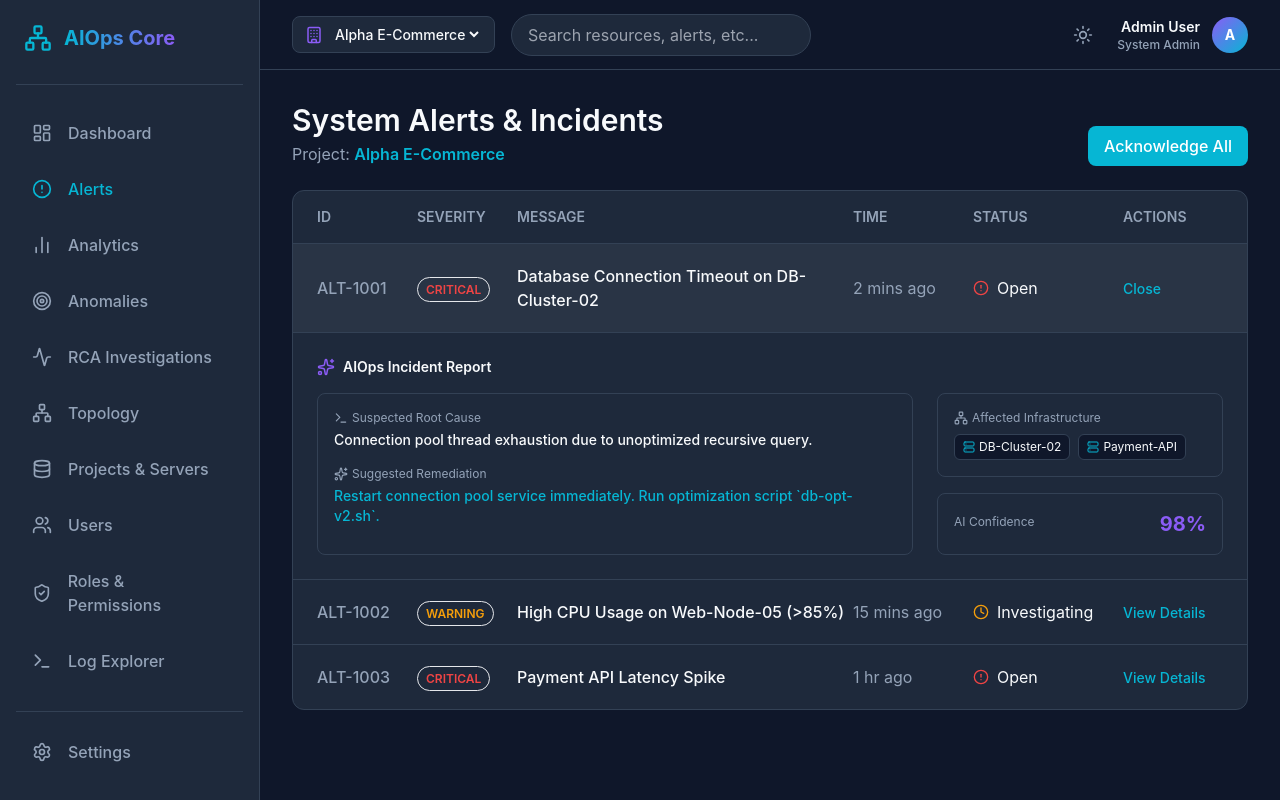
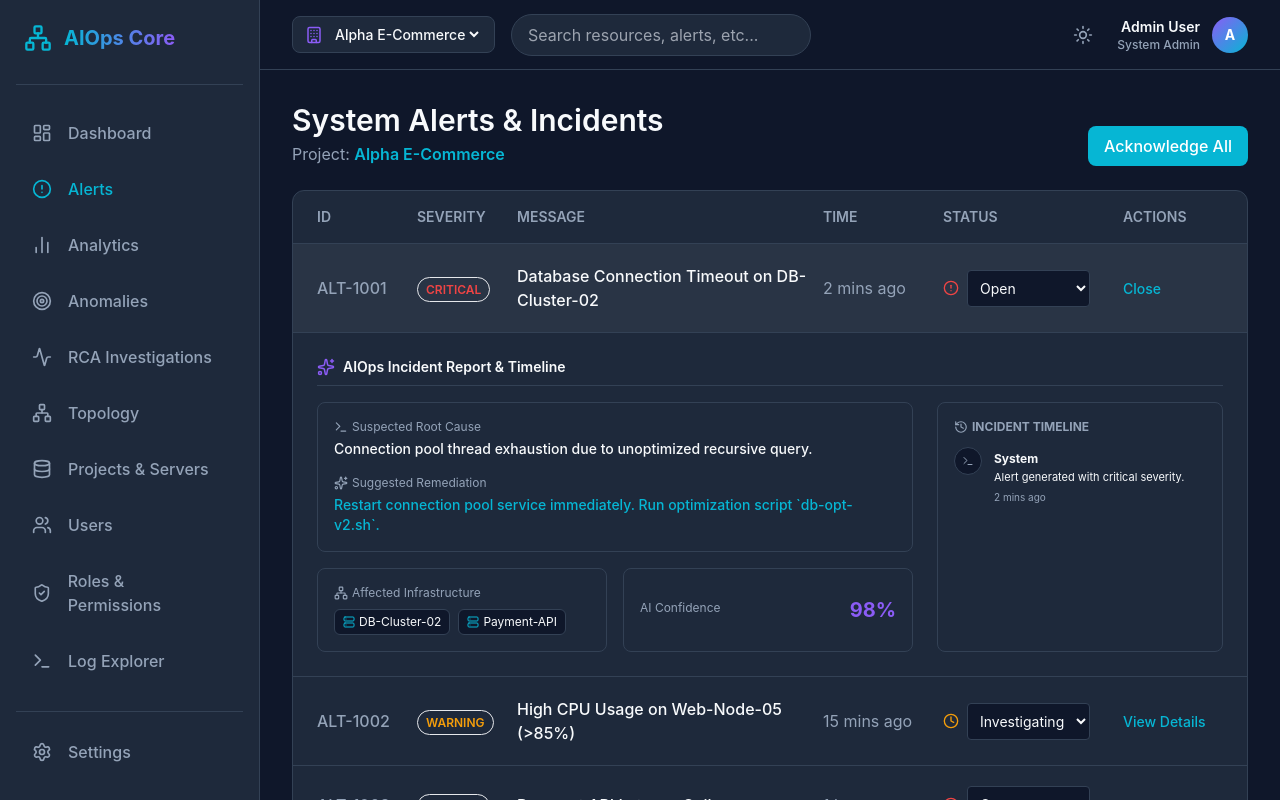
Before and after one commit to sudhanshu-acl/AIOPS-FRONTEND, a React (Vite) app: page /alerts in a window 1280 px wide. Both pictures are taken after a click on the element 770 px from the left and 288 px from the top of the page. Built offline with nearby package versions, Linux system fonts and the light colour scheme.

Commit message:
feat: implement Alerts component with status management and incident reporting view

```diff
--- a/src/modules/alerts/Alerts.tsx
+++ b/src/modules/alerts/Alerts.tsx
@@ -1,18 +1,63 @@
-import React, { useState } from 'react';
+import React, { useState, useEffect } from 'react';
 import { getAlerts, AlertSeverity, AlertStatus, Alert } from '../../services/dummyData';
-import { AlertCircle, CheckCircle, Clock, Sparkles, Server, Network, Terminal } from 'lucide-react';
+import { AlertCircle, CheckCircle, Clock, Sparkles, Server, Network, Terminal, History, UserCircle } from 'lucide-react';
 import { useProject } from '../../context/ProjectContext';
 
+interface AlertLog {
+  time: string;
+  user: string;
+  action: string;
+}
+
 const Alerts: React.FC = () => {
-  const { selectedProject } = useProject();
+  const { selectedProject, user } = useProject();
   const [expandedAlertId, setExpandedAlertId] = useState<string | null>(null);
+  const [localAlerts, setLocalAlerts] = useState<Alert[]>([]);
+  const [alertLogs, setAlertLogs] = useState<Record<string, AlertLog[]>>({});
+
+  useEffect(() => {
+    if (selectedProject) {
+      const initialAlerts = getAlerts(selectedProject.id);
+      setLocalAlerts(initialAlerts);
+
+      // Initialize some dummy logs for existing alerts
+      const initialLogs: Record<string, AlertLog[]> = {};
+      initialAlerts.forEach(a => {
+        initialLogs[a.id] = [
+          { time: a.timestamp, user: 'System', action: `Alert generated with ${a.severity} severity.` }
+        ];
+        if (a.status !== 'Open') {
+          initialLogs[a.id].unshift({ time: 'Just now', user: 'Auto-Triage', action: `Status updated to ${a.status}` });
+        }
+      });
+      setAlertLogs(initialLogs);
+    }
+  }, [selectedProject]);
 
   if (!selectedProject) return null;
 
-  const alerts = getAlerts(selectedProject.id);
+  const handleStatusChange = (e: React.ChangeEvent<HTMLSelectElement>, alertId: string) => {
+    e.stopPropagation(); // Prevent expanding row when clicking dropdown
+    const newStatus = e.target.value as AlertStatus;
+
+    // Update alert status
+    setLocalAlerts(prev => prev.map(a => a.id === alertId ? { ...a, status: newStatus } : a));
+
+    // Add audit log
+    const now = new Date();
+    const timeString = `${now.getHours().toString().padStart(2, '0')}:${now.getMinutes().toString().padStart(2, '0')}`;
+
+    setAlertLogs(prev => ({
+      ...prev,
+      [alertId]: [
+        { time: `Today at ${timeString}`, user: user.name, action: `Changed status to ${newStatus}` },
+        ...(prev[alertId] || [])
+      ]
+    }));
+  };
 
   const getSeverityClass = (severity: AlertSeverity) => {
-    switch(severity) {
+    switch (severity) {
       case 'critical': return 'bg-status-error/15 text-status-error border border-status-error/30';
       case 'warning': return 'bg-status-warning/15 text-status-warning border border-status-warning/30';
       case 'info': return 'bg-accent-cyan/15 text-accent-cyan border border-accent-cyan/30';
@@ -27,7 +72,7 @@ const Alerts: React.FC = () => {
   };
 
   const getExpandedInfo = (alert: Alert) => {
-    switch(alert.severity) {
+    switch (alert.severity) {
       case 'critical':
         return {
           rootCause: 'Connection pool thread exhaustion due to unoptimized recursive query.',
@@ -70,7 +115,7 @@ const Alerts: React.FC = () => {
       </div>
 
       <div className="card p-0 overflow-hidden">
-        <div className="grid grid-cols-[100px_100px_2fr_120px_150px_100px] py-4 px-6 bg-bg-dark/50 border-b border-border-color font-semibold text-text-secondary text-sm uppercase">
+        <div className="grid grid-cols-[100px_100px_2fr_120px_180px_100px] py-4 px-6 bg-bg-dark/50 border-b border-border-color font-semibold text-text-secondary text-sm uppercase">
           <div>ID</div>
           <div>Severity</div>
           <div>Message</div>
@@ -80,11 +125,11 @@ const Alerts: React.FC = () => {
         </div>
 
         <div className="flex flex-col">
-          {alerts.length > 0 ? (
-            alerts.map(alert => (
+          {localAlerts.length > 0 ? (
+            localAlerts.map(alert => (
               <React.Fragment key={alert.id}>
                 <div
-                  className={`grid grid-cols-[100px_100px_2fr_120px_150px_100px] py-5 px-6 items-center border-b border-border-color transition-colors duration-200 cursor-pointer last:border-b-0 hover:bg-white/5 ${expandedAlertId === alert.id ? 'bg-white/5' : ''}`}
+                  className={`grid grid-cols-[100px_100px_2fr_120px_180px_100px] py-5 px-6 items-center border-b border-border-color transition-colors duration-200 cursor-pointer last:border-b-0 hover:bg-white/5 ${expandedAlertId === alert.id ? 'bg-white/5' : ''}`}
                   onClick={() => toggleExpand(alert.id)}
                 >
                   <div className="font-medium text-text-secondary">{alert.id}</div>
@@ -93,11 +138,19 @@ const Alerts: React.FC = () => {
                       {alert.severity}
                     </span>
                   </div>
-                  <div className="font-medium text-text-primary">{alert.message}</div>
+                  <div className="font-medium text-text-primary pr-4">{alert.message}</div>
                   <div className="text-text-secondary">{alert.timestamp}</div>
-                  <div className="flex items-center gap-2">
+                  <div className="flex items-center gap-2" onClick={(e) => e.stopPropagation()}>
                     {getStatusIcon(alert.status)}
-                    <span>{alert.status}</span>
+                    <select
+                      value={alert.status}
+                      onChange={(e) => handleStatusChange(e, alert.id)}
+                      className="bg-bg-dark border border-border-color text-text-primary text-sm rounded px-2 py-2 focus:outline-none focus:border-accent-cyan cursor-pointer"
+                    >
+                      <option value="Open">Open</option>
+                      <option value="Investigating">Investigating</option>
+                      <option value="Closed">Closed</option>
+                    </select>
                   </div>
                   <div>
                     <button className="bg-transparent border-none cursor-pointer font-medium text-sm text-accent-cyan hover:underline">
@@ -108,31 +161,34 @@ const Alerts: React.FC = () => {
 
                 {expandedAlertId === alert.id && (
                   <div className="col-span-full bg-bg-dark/80 border-b border-border-color p-6 animate-in fade-in slide-in-from-top-4 duration-300">
-                    <h4 className="font-semibold text-sm flex items-center gap-2 text-text-primary mb-4">
+                    <h4 className="font-semibold text-sm flex items-center gap-2 text-text-primary mb-4 border-b border-border-color pb-2">
                       <Sparkles size={18} className="text-accent-purple" />
-                      AIOps Incident Report
+                      AIOps Incident Report & Timeline
                     </h4>
 
-                    <div className="grid grid-cols-1 md:grid-cols-3 gap-6">
-                      <div className="bg-bg-card border border-border-color rounded-lg p-4 col-span-2">
-                        <div className="text-xs text-text-secondary mb-1 flex items-center gap-1"><Terminal size={14}/> Suspected Root Cause</div>
+                    <div className="grid grid-cols-1 xl:grid-cols-3 gap-6">
+
+                      {/* Left Side: AI Diagnostics */}
+                      <div className="xl:col-span-2 flex flex-col gap-4">
+                        <div className="bg-bg-card border border-border-color rounded-lg p-4">
+                          <div className="text-xs text-text-secondary mb-1 flex items-center gap-1"><Terminal size={14} /> Suspected Root Cause</div>
                           <div className="text-sm font-medium text-text-primary mb-4">
                             {getExpandedInfo(alert).rootCause}
                           </div>
 
-                        <div className="text-xs text-text-secondary mb-1 flex items-center gap-1"><Sparkles size={14}/> Suggested Remediation</div>
+                          <div className="text-xs text-text-secondary mb-1 flex items-center gap-1"><Sparkles size={14} /> Suggested Remediation</div>
                           <div className="text-sm font-medium text-accent-cyan">
                             {getExpandedInfo(alert).remediation}
                           </div>
                         </div>
 
-                      <div className="flex flex-col gap-4">
-                        <div className="bg-bg-card border border-border-color rounded-lg p-4 flex-1">
-                          <div className="text-xs text-text-secondary mb-1 flex items-center gap-1"><Network size={14}/> Affected Infrastructure</div>
+                        <div className="grid grid-cols-2 gap-4">
+                          <div className="bg-bg-card border border-border-color rounded-lg p-4">
+                            <div className="text-xs text-text-secondary mb-1 flex items-center gap-1"><Network size={14} /> Affected Infrastructure</div>
                             <div className="flex flex-wrap gap-2 mt-2">
                               {getExpandedInfo(alert).affectedNodes.map(node => (
                                 <span key={node} className="text-xs bg-bg-dark border border-border-color px-2 py-1 rounded-md text-text-primary flex items-center gap-1">
-                                <Server size={12} className="text-accent-cyan"/> {node}
+                                  <Server size={12} className="text-accent-cyan" /> {node}
                                 </span>
                               ))}
                             </div>
@@ -143,6 +199,29 @@ const Alerts: React.FC = () => {
                             <div className="text-xl font-bold text-accent-purple">{getExpandedInfo(alert).aiConfidence}</div>
                           </div>
                         </div>
+                      </div>
+
+                      {/* Right Side: Audit Timeline */}
+                      <div className="bg-bg-card border border-border-color rounded-lg p-4 flex flex-col h-full max-h-[300px]">
+                        <h5 className="text-xs font-bold text-text-secondary uppercase mb-3 flex items-center gap-1">
+                          <History size={14} /> Incident Timeline
+                        </h5>
+                        <div className="flex-1 overflow-y-auto custom-scrollbar pr-2 flex flex-col gap-4">
+                          {alertLogs[alert.id]?.map((log, index) => (
+                            <div key={index} className="flex gap-3 relative before:absolute before:left-3.5 before:top-6 before:bottom-[-16px] before:w-[1px] before:bg-border-color last:before:hidden">
+                              <div className="w-7 h-7 rounded-full bg-bg-dark border border-border-color flex items-center justify-center flex-shrink-0 z-10 text-text-secondary">
+                                {log.user === 'System' ? <Terminal size={12} /> : <UserCircle size={14} />}
+                              </div>
+                              <div className="flex flex-col pt-1">
+                                <span className="text-xs font-bold text-text-primary">{log.user}</span>
+                                <span className="text-[11px] text-text-primary mt-0.5">{log.action}</span>
+                                <span className="text-[10px] text-text-secondary mt-1">{log.time}</span>
+                              </div>
+                            </div>
+                          ))}
+                        </div>
+                      </div>
+
                     </div>
                   </div>
                 )}
```
Lines whose indentation alone changed are shown as unchanged.
